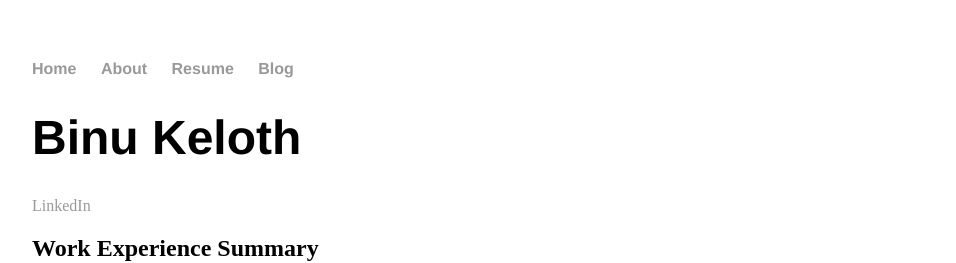
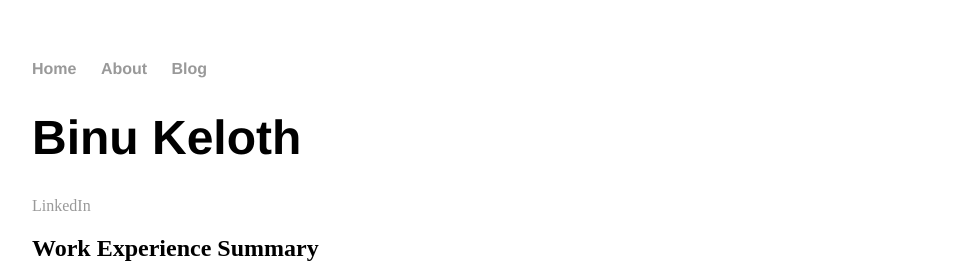
Before and after one commit to binukeloth/binukeloth.github.io, a Jekyll site: the page built from resume/index.html, in a window 1280 px wide and 900 px high. Shown: the top 263 px of the window, without its empty margins (160-1116 px from the left). Built offline with Jekyll 4.4.1, drawn with Linux system fonts in a browser that asks for light colours; some of the changed text lies outside the part shown.

Commit message:
Updated tabs and internal links

```diff
--- a/_layouts/default.html
+++ b/_layouts/default.html
@@ -9,8 +9,7 @@
 			<nav>
 	    		<ul>
 	        		<li><a href="/">Home</a></li>
-		        	<li><a href="/about">About</a></li>
-	        		<li><a href="/cv">Resume</a></li>
+		        	<li><a href="/resume">About</a></li>
 	        		<li><a href="/blog">Blog</a></li>
 	    		</ul>
 			</nav>
```
Also changed, not shown: other parts of _layouts/default.html (+1 -1 lines).
